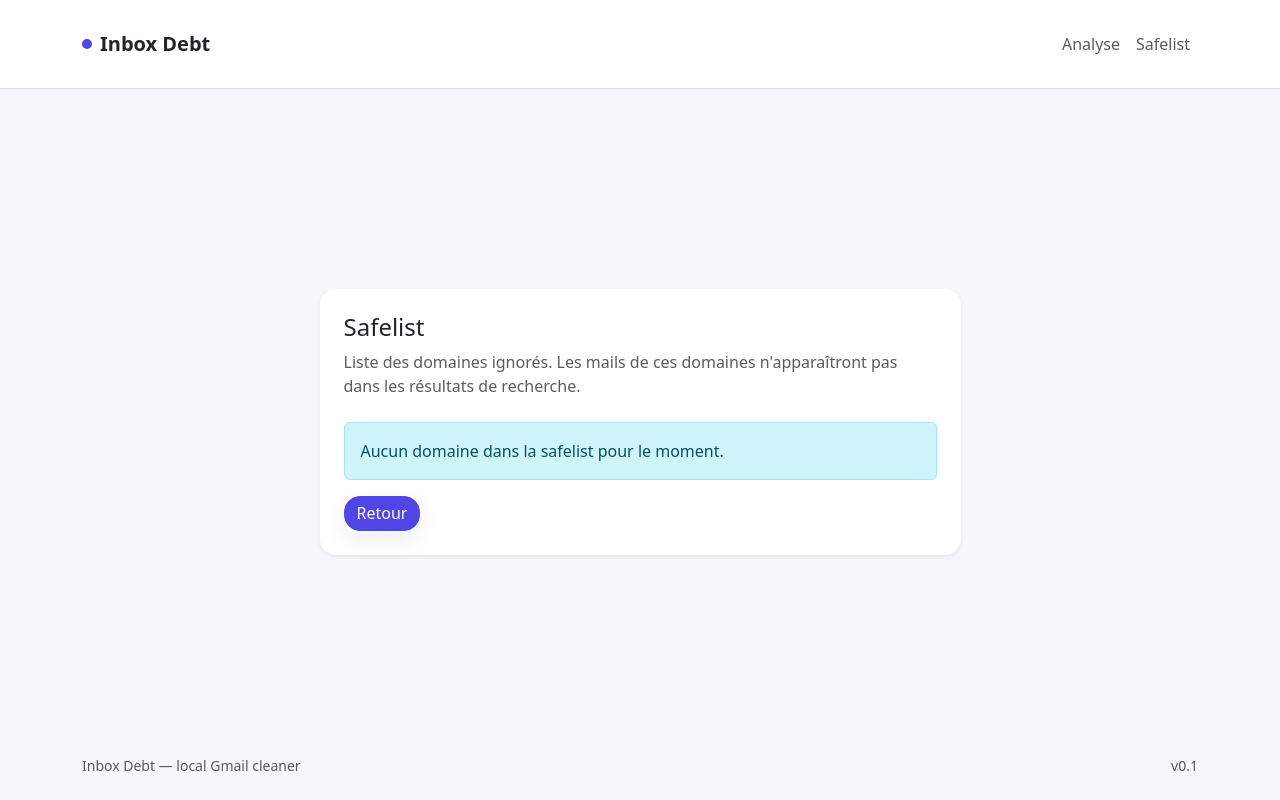
After one commit to maeldolium/inbox_debt, a Flask app: page /safelist in a window 1280 px wide. The commit adds this page. Run offline with Flask 3, Linux system fonts and the light colour scheme.

Commit message:
feat: implement safelist view, add navbar

```diff
--- a/app/app.py
+++ b/app/app.py
@@ -32,7 +32,7 @@ def index():
     return render_template("index.html")
 
 # Analyse de la boîte mail
-@app.route("/analyze", methods=["POST"])
+@app.route("/analyze", methods=["GET", "POST"])
 def analyze():
     global LAST_ANALYSIS, LAST_QUERY, LAST_UPDATED_AT
     analysis, _ = get_sorted_results()
@@ -72,13 +72,18 @@ def delete():
     except Exception as e:
         message = f"✗ Erreur lors de la suppression : {str(e)}"
         message_type = "error"
-        sorted_results = LAST_ANALYSIS, last_query=LAST_QUERY, last_updated_at=LAST_UPDATED_AT
+        sorted_results = LAST_ANALYSIS
 
-    return render_template("results.html", data=sorted_results, message=message, message_type=message_type)
+    return render_template("results.html", data=sorted_results, message=message, message_type=message_type, last_query=LAST_QUERY, last_updated_at=LAST_UPDATED_AT)
 
 # Ajout à la safelist
+@app.route("/safelist", methods=["GET"])
+def view_safelist():
+    safelist_domains = load_safelist()
+    return render_template("safelist.html", safelist_domains=safelist_domains)
+
 @app.route("/safelist", methods=["POST"])
-def safelist():
+def add_safelist():
     global LAST_ANALYSIS
 
     domain = request.form.get("domain")
@@ -102,6 +107,32 @@ def safelist():
         sorted_results = LAST_ANALYSIS
 
     return render_template("results.html", data=sorted_results, message=message, message_type=message_type, last_query=LAST_QUERY, last_updated_at=LAST_UPDATED_AT)
+
+@app.route("/remove-from-safelist", methods=["POST"])
+def remove_from_safelist():
+    domain = request.form.get("domain")
+    message = None
+    message_type = None
+
+    try:
+        safelist = load_safelist()
+        domain = domain.lower().strip()
+
+        if domain in safelist:
+            safelist.remove(domain)
+            save_safelist(safelist)
+            message = f"✓ {domain} supprimé de la safelist !"
+            message_type = "success"
+        else:
+            message = f"✗ {domain} n'est pas dans la safelist"
+            message_type = "error"
+
+    except Exception as e:
+        message = f"✗ Erreur lors de la suppression : {str(e)}"
+        message_type = "error"
+
+    safelist_domains = load_safelist()
+    return render_template("safelist.html", safelist_domains=safelist_domains, message=message, message_type=message_type)
 
 
 if __name__ == "__main__":
--- a/app/static/css/app.css
+++ b/app/static/css/app.css
@@ -1,4 +1,8 @@
 /* Style boutons */
+.btn {
+  padding: var(--app-btn-vertical-pad) var(--app-btn-horizontal-pad);
+}
+
 .btn-app {
   border-radius: var(--app-radius);
   box-shadow: var(--app-shadow);
@@ -66,3 +70,10 @@
   border-radius: var(--app-radius);
   box-shadow: var(--app-shadow);
 }
+
+/* Bouton navbar */
+button.nav-item {
+  border: none;
+  background: transparent;
+  text-align: center;
+}
--- a/app/static/css/tokens.css
+++ b/app/static/css/tokens.css
@@ -1,6 +1,6 @@
 :root {
   /* Brand */
-  --app-brand: #4f46e5;        /* ta couleur principale */
+  --app-brand: #4f46e5;
   --app-brand-600: #4338ca;
   --app-bg: #f6f7fb;
 
@@ -14,6 +14,10 @@
   /* Font color */
   --app-font-white: #fff;
   --app-font-black: #000;
+
+  /* Buttons */
+  --app-btn-vertical-pad: 0.3rem;
+  --app-btn-horizontal-pad: 0.75rem;
 
   /* Delete and errors */
   --app-delete: #cd2323;
--- a/app/templates/base.html
+++ b/app/templates/base.html
@@ -18,11 +18,26 @@
 <body class="bg-app d-flex flex-column min-vh-100">
   <header class="border-bottom bg-white">
     <div class="container py-3 d-flex align-items-center justify-content-between">
-      <a href="{{ url_for('index') }}" class="text-decoration-none d-flex align-items-center gap-2">
-        <span class="app-mark"></span>
-        <span class="fw-semibold text-dark">Inbox Debt</span>
-      </a>
 
+
+      <nav class="container navbar navbar-expand-lg w-full">
+
+            <a href="{{ url_for('index') }}" class="navbar-brand text-decoration-none d-flex align-items-center gap-2">
+              <span class="app-mark"></span>
+              <span class="fw-semibold text-dark">Inbox Debt</span>
+            </a>
+
+            <div class="collapse navbar-collapse justify-content-end" id="navbarSupportedContent">
+              <ul class="navbar-nav mr-auto align-items-center text-black">
+                <li class="nav-item">
+                  <a class="nav-link" href="{{ url_for('analyze') }}">Analyse</a>
+                </li>
+                <li class="nav-item">
+                  <a class="nav-link" href="{{ url_for('view_safelist')}}">Safelist</a>
+                </li>
+              </ul>
+            </div>
+    </nav>
       {% block header_actions %}{% endblock %}
     </div>
   </header>
--- /dev/null
+++ b/app/templates/safelist.html
@@ -0,0 +1,49 @@
+{% extends "base.html" %}
+{% block title %}Inbox Debt — Safelist{% endblock %}
+
+{% block content %}
+ <div class="row justify-content-center">
+    <div class="col-12 col-lg-7">
+        <div class="card shadow-sm border-0">
+            <div class="card-body p-4">
+                <h1 class="h4 mb-2">Safelist</h1>
+                <p class="text-muted mb-4">Liste des domaines ignorés. Les mails de ces domaines n'apparaîtront pas dans les résultats de recherche.</p>
+
+                {% if safelist_domains %}
+                    <div class="table-responsive">
+                        <table class="table table-hover">
+                            <thead>
+                                <tr>
+                                    <th scope="col">Domaine</th>
+                                    <th scope="col">Action</th>
+                                </tr>
+                            </thead>
+
+                            <tbody>
+                                {% for domain in safelist_domains %}
+                                <tr>
+                                    <th scope="row">{{ domain }}</th>
+                                    <td>
+                                        <form action="{{ url_for('remove_from_safelist') }}" method="post" style="display: inline;">
+                                            <input type="hidden" name="domain" value="{{ domain }}">
+                                            <button type="submit" class="btn btn-sm btn-delete">Supprimer</button>
+                                        </form>
+                                    </td>
+                                </tr>
+                                {% endfor %}
+                            </tbody>
+                        </table>
+                    </div>
+                {% else %}
+                    <div class="alert alert-info" role="alert">
+                        Aucun domaine dans la safelist pour le moment.
+                    </div>
+                {% endif %}
+
+                <a href="/" class="btn btn-primary btn-app">Retour</a>
+
+            </div>
+        </div>
+    </div>
+ </div>
+{% endblock %}
```
Also changed, not shown: app/templates/results.html (+4 -4 lines).
